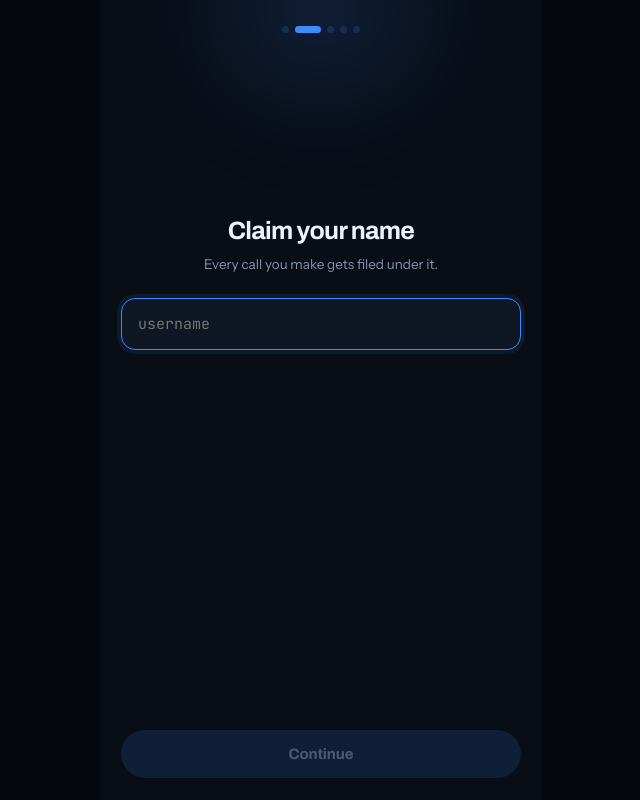
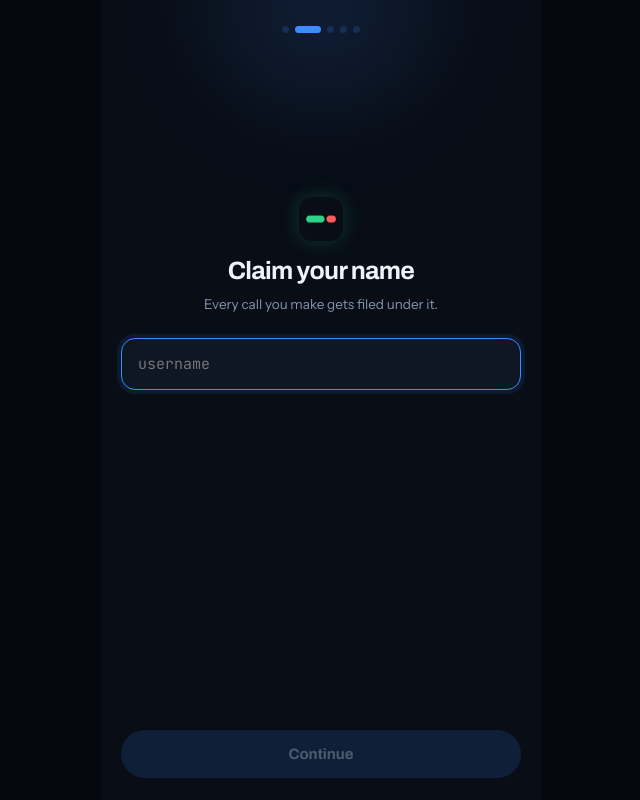
Before and after one commit to kazzysax/nimtube, a website: page public/app/index.html in a window 1280 px wide. Both pictures are taken after a click on the button "Get started". Shown: the whole page, without its empty margins (319-959 px from the left). Drawn offline with Linux system fonts and the light colour scheme; no server answers.

Commit message:
Add the real favicon set, and the app mark to onboarding
Wired the designed favicon set (yes/no bar, reduced to two rounded segments —
the product's own mechanic as the mark) into both HTML entry points: the
marketing landing page and the app shell. Browser tab icon, iOS home-screen
icon, and a web manifest for Android/PWA installs, all served from
public/favicons/.

The onboarding flow had no visual mark at all, just the text wordmark. Added
the icon above it on the welcome screen, and a smaller version on the sign-up
(claim your name) step, so the brand is actually present where a new user
first sees the product instead of only in the browser chrome around it.

```diff
--- a/public/app.js
+++ b/public/app.js
@@ -54,6 +54,7 @@ function screenWelcome() {
     <div class="glow"></div><div class="pad">
       ${dots(0)}
       <div class="mid">
+        <img class="brandmark" src="/favicons/icon-512.png" alt="" width="72" height="72">
         <p class="brand">Pred<span>Tube</span></p>
         <p class="sub">TRACK CONVICTION WITH SOCIAL REPUTATION</p>
         <p class="sub2">Social · Public · Reputation</p>
@@ -69,6 +70,7 @@ function screenUsername() {
     <div class="glow"></div><div class="pad">
       ${dots(1)}
       <div class="mid">
+        <img class="brandmark small" src="/favicons/icon-512.png" alt="" width="44" height="44">
         <h2>Claim your name</h2>
         <p class="sub">Every call you make gets filed under it.</p>
         <input id="uname" placeholder="username" autocomplete="off" value="${esc(S.username)}" />
--- a/public/app/index.html
+++ b/public/app/index.html
@@ -5,6 +5,11 @@
 <meta name="viewport" content="width=device-width, initial-scale=1, viewport-fit=cover">
 <meta name="theme-color" content="#05080F">
 <title>PredTube</title>
+<link rel="icon" href="/favicons/favicon.ico" sizes="48x48">
+<link rel="icon" href="/favicons/favicon-32.png" type="image/png" sizes="32x32">
+<link rel="icon" href="/favicons/favicon-16.png" type="image/png" sizes="16x16">
+<link rel="apple-touch-icon" href="/favicons/apple-touch-icon.png">
+<link rel="manifest" href="/site.webmanifest">
 <link rel="preconnect" href="https://fonts.googleapis.com">
 <link rel="preconnect" href="https://fonts.gstatic.com" crossorigin>
 <link href="https://fonts.googleapis.com/css2?family=Archivo:wght@600;700;800&family=Instrument+Sans:wght@400;500;600&family=JetBrains+Mono:wght@400;500&display=swap" rel="stylesheet">
--- a/public/styles.css
+++ b/public/styles.css
@@ -19,6 +19,10 @@ body{background:var(--black);color:var(--ink);font-family:var(--body);-webkit-fo
 .dots i{width:7px;height:7px;border-radius:99px;background:rgba(61,139,255,.18)}
 .dots i.on{width:26px;background:var(--blue)}
 .mid{margin:auto 0}
+.brandmark{display:block;width:72px;height:72px;margin:0 auto 18px;border-radius:20px;
+  box-shadow:0 0 32px rgba(47,209,134,.28),0 0 0 1px rgba(255,255,255,.06) inset}
+.brandmark.small{width:44px;height:44px;margin:0 auto 16px;border-radius:13px;
+  box-shadow:0 0 20px rgba(47,209,134,.22),0 0 0 1px rgba(255,255,255,.06) inset}
 .brand{font-family:var(--display);font-weight:800;font-size:36px;text-align:center;letter-spacing:-.035em;margin-bottom:13px}
 .brand span{color:var(--green)}
 h2{font-family:var(--display);font-weight:700;font-size:25px;line-height:1.13;letter-spacing:-.03em;text-align:center;margin-bottom:9px}
```
Also changed, not shown: public/index.html (+5 -0 lines), public/favicons/apple-touch-icon.png (added), public/favicons/favicon-16.png (added), public/favicons/favicon-32.png (added), public/favicons/favicon-48.png (added), public/favicons/favicon.ico (added), public/favicons/icon-192.png (added), public/favicons/icon-512-maskable.png (added), public/favicons/icon-512.png (added), public/site.webmanifest (added).
